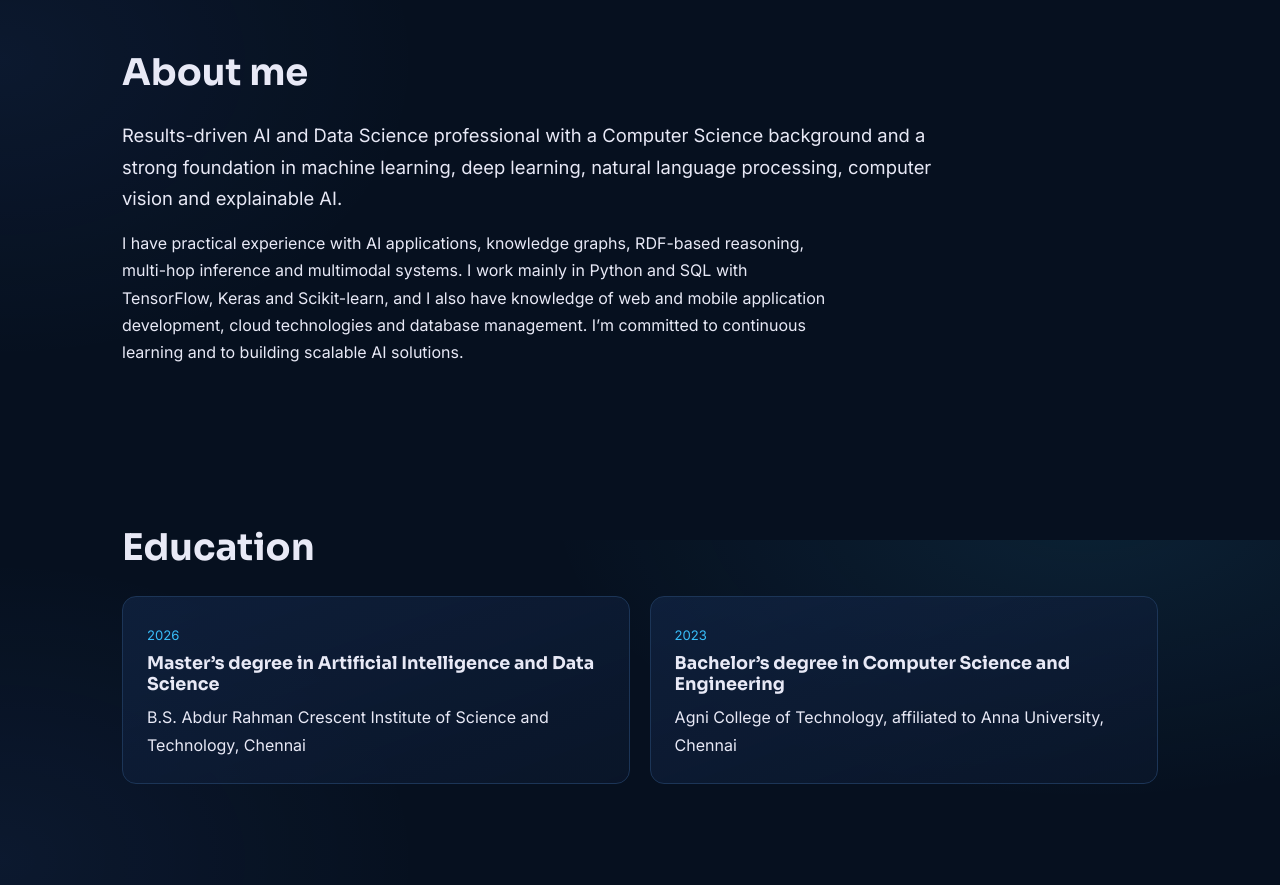
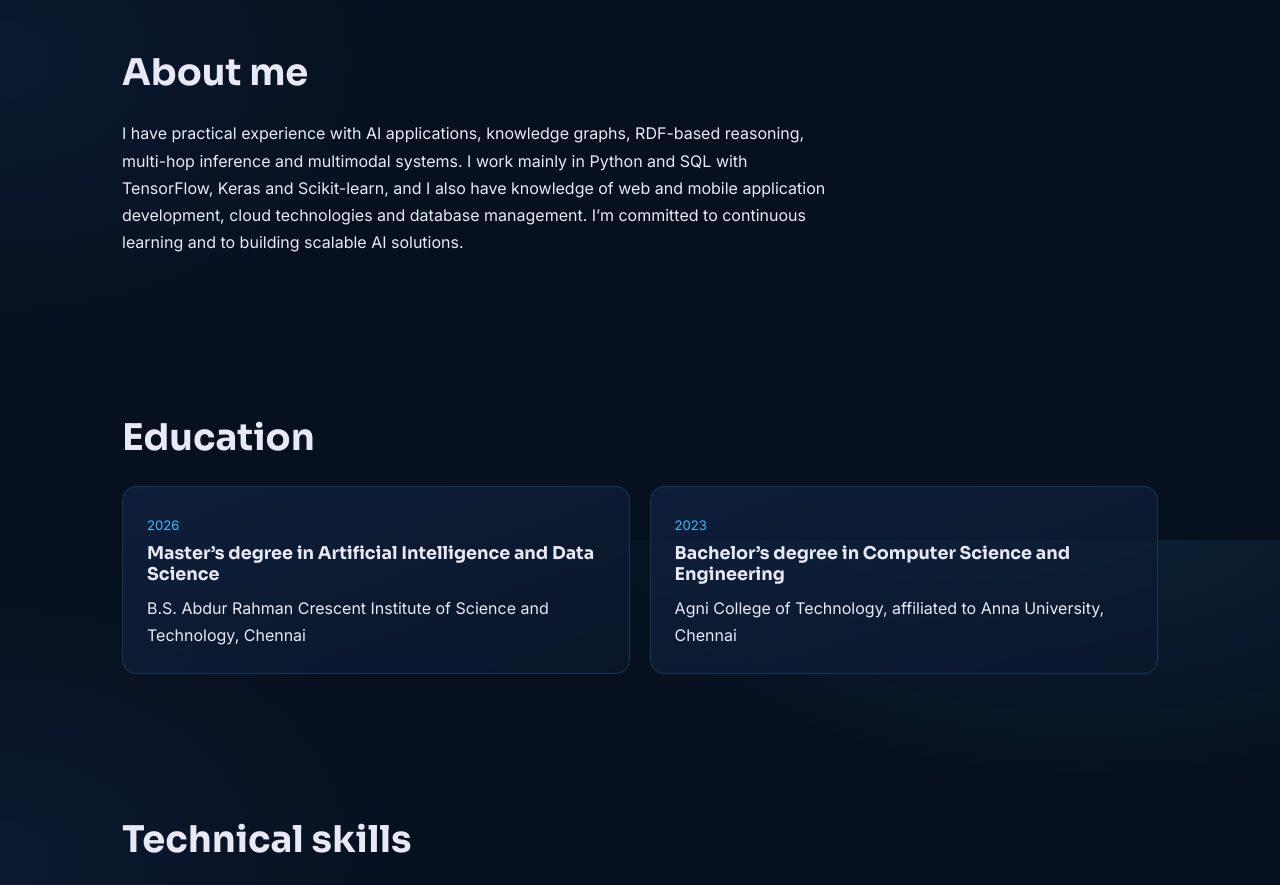
Before and after one commit to Ramyaanbazhagan/portfolio, a plain HTML site: page index.html in a window 1280 px wide. Shown: the part 1060-1945 px from the top of the page. Drawn offline with Linux system fonts and the light colour scheme.

Commit message:
Update index.html

```diff
--- a/index.html
+++ b/index.html
@@ -70,11 +70,8 @@
     <!-- ABOUT -->
     <section id="about" class="section reveal">
       <h2>About me</h2>
-      <p class="lead">Results-driven AI and Data Science professional with a Computer Science background and a strong foundation in machine learning, deep learning, natural language processing, computer vision and explainable AI.</p>
       <p>I have practical experience with AI applications, knowledge graphs, RDF-based reasoning, multi-hop inference and multimodal systems. I work mainly in Python and SQL with TensorFlow, Keras and Scikit-learn, and I also have knowledge of web and mobile application development, cloud technologies and database management. I’m committed to continuous learning and to building scalable AI solutions.</p>
-
     </section>
-
     <!-- EDUCATION -->
     <section id="education" class="section reveal">
       <h2>Education</h2>
```
